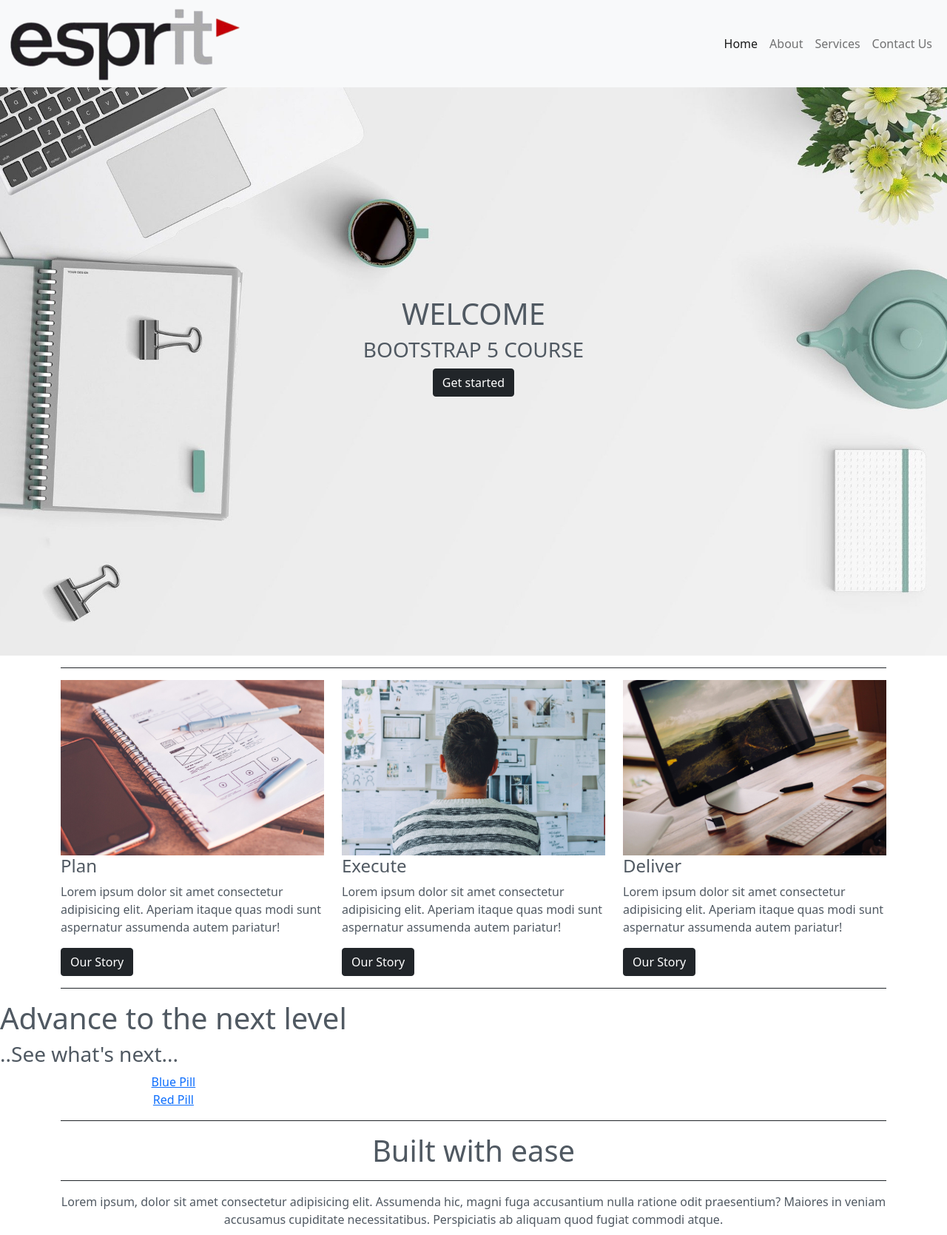
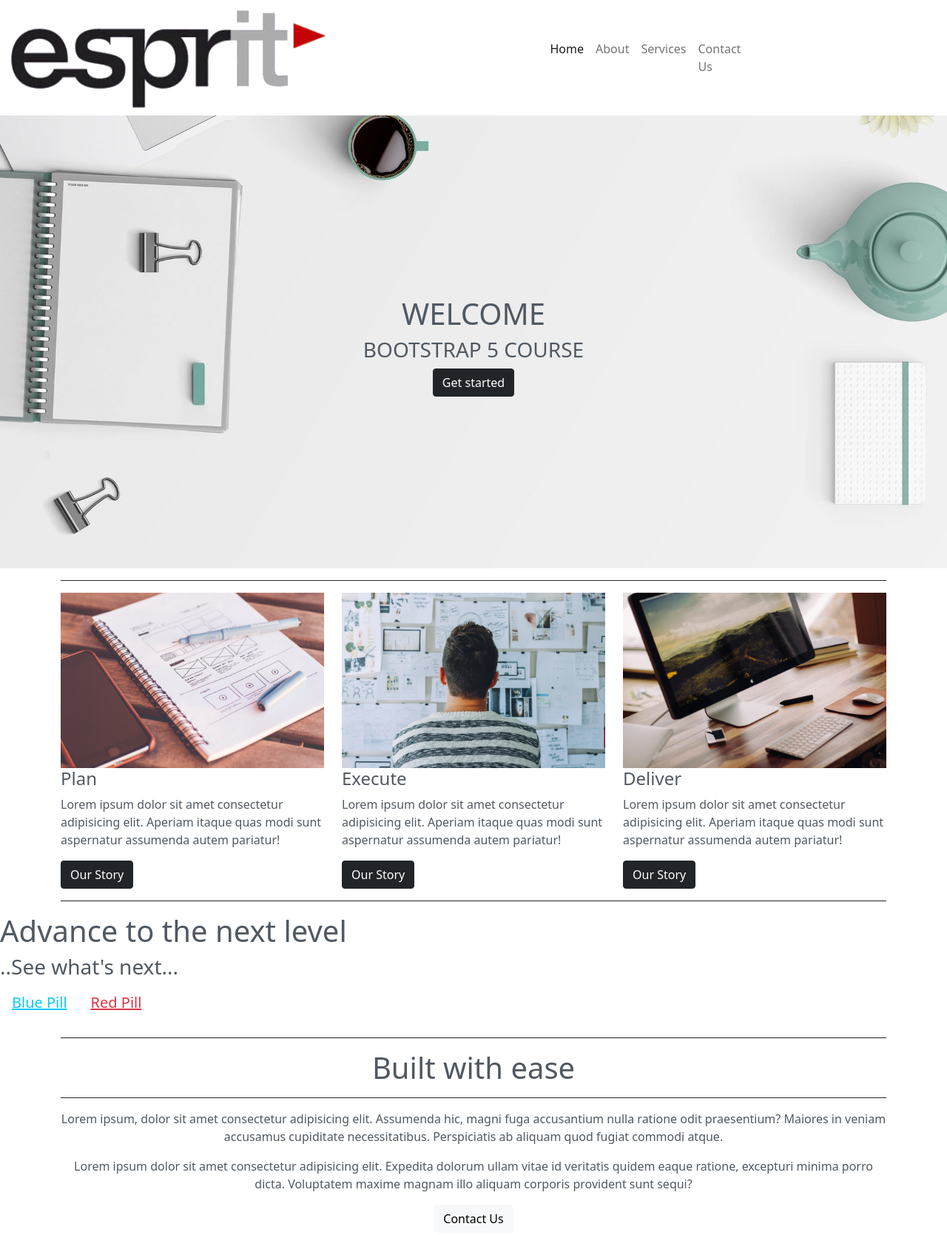
Before and after one commit to Integration-WEB/workshop3-iheboueslatiesprit, a plain HTML site: page index.html in a window 1280 px wide. Shown: the top 1669 px of the page at 74% size. Drawn offline with nearby package versions, Linux system fonts and the light colour scheme.

Commit message:
Workshop 24/11

```diff
--- a/css/style.css
+++ b/css/style.css
@@ -26,8 +26,16 @@ ul {
 }
 
 /*============= FOOTER =============*/
-
-
+ul{
+  max-width: 15rem;
+  margin: 0 auto ;
+}
+i{
+  size: 2.5rem;
+}
+i:hover{
+  color: red;
+}
 /*===== FIXED BACKGROUND IMG =====*/
 .fixed {
   position: fixed;
--- a/index.html
+++ b/index.html
@@ -13,9 +13,9 @@
 <!-- Start Home section-->
 <div id="home">
 
-    <nav class="navbar navbar-expand-lg navbar-light bg-light">
+    <nav class="navbar navbar-expand-md fixed-top bg-white  navbar-light just ">
         <div class="container-fluid">
-            <img src="img/logo.png" alt="" class="w-25">
+            <img src="img/logo.png" alt="" class="W-10">
           <button class="navbar-toggler" type="button" data-bs-toggle="collapse" data-bs-target="#navbarNav" aria-controls="navbarNav" aria-expanded="false" aria-label="Toggle navigation">
             <span class="navbar-toggler-icon"></span>
           </button>
@@ -97,9 +97,10 @@
             <h3 class="">
                 ..See what's next...
             </h3>
-            <a href="#" class="d-flex justify-content-center">Blue Pill</a>
-            <a href="#" class="d-flex justify-content-center">Red Pill</a>
-
+            <div class="d-flex flex-row my-2 ">
+            <a href="#" class="btn-lg btn-outline-info d-flex justify-content-around">Blue Pill</a>
+            <a href="#" class="btn-lg btn-outline-danger d-flex justify-content-around">Red Pill</a>
+        </div>
         </div>
     </div>
     <div class="fixed-wrap service-wrap">
@@ -131,12 +132,12 @@
         <div class="">
             <div class="">
                 <img src="img/logo.png" alt="" class="">
-                <p>Lorem, ipsum dolor sit amet consectetur adipisicing elit. Itaque accusamus rem deleniti.</p>
+                <p class="text-white lead">Lorem, ipsum dolor sit amet consectetur adipisicing elit. Itaque accusamus rem deleniti.</p>
                 <ul class="d-flex gap-3 justify-content-center">
-                    <li><a href="#"><i class="bi bi-facebook"></i></a></li>
-                    <li><a href="#"><i class="bi bi-twitter"></i></a></li>
-                    <li><a href="#"><i class="bi bi-instagram"></i></a></li>
-                    <li><a href="#"><i class="bi bi-youtube"></i></a></li>
+                    <li><a href="#"><i class="bi bi-facebook "></i></a></li>
+                    <li><a href="#"><i class="bi bi-twitter "></i></a></li>
+                    <li><a href="#"><i class="bi bi-instagram "></i></a></li>
+                    <li><a href="#"><i class="bi bi-youtube "></i></a></li>
                 </ul>
             </div>
         </div>
```
